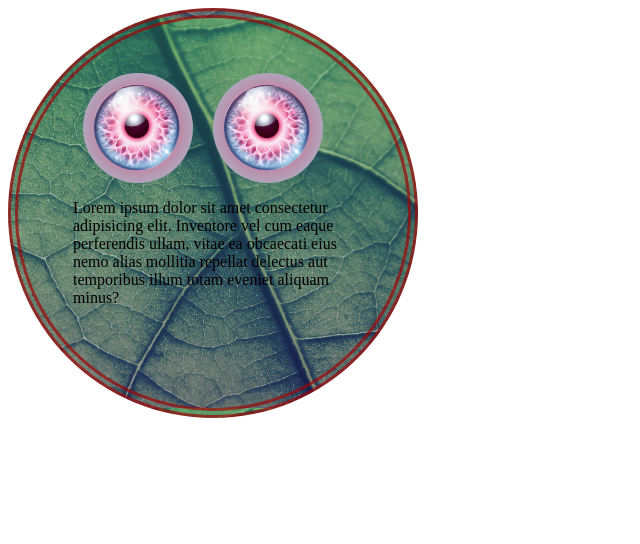
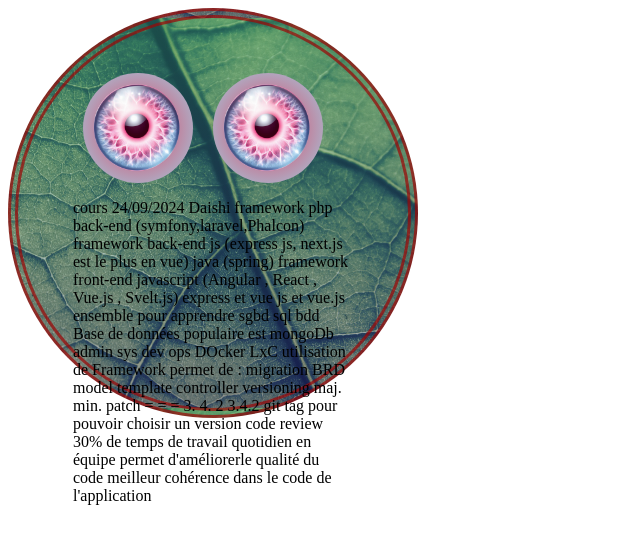
Before and after one commit to KydossK/Git-Test, a plain HTML site: page index.html in a window 1280 px wide. Shown: the whole page, without its empty margins (0-640 px from the left). Drawn offline with Linux system fonts and the light colour scheme.

Commit message:
Cours daishi

```diff
--- a/index.html
+++ b/index.html
@@ -16,9 +16,46 @@
     <br />
       </div>
       <p>
-        Lorem ipsum dolor sit amet consectetur adipisicing elit. Inventore vel
-        cum eaque perferendis ullam, vitae ea obcaecati eius nemo alias mollitia
-        repellat delectus aut temporibus illum totam eveniet aliquam minus?
+        cours 24/09/2024 Daishi
+
+        framework php back-end (symfony,laravel,Phalcon)
+        framework back-end js (express js, next.js est le plus en vue)
+        java (spring)
+
+        framework front-end javascript (Angular , React , Vue.js , Svelt.js)
+
+        express et vue js et vue.js ensemble pour apprendre
+
+        sgbd sql
+        bdd
+        Base de données populaire est mongoDb
+
+        admin sys dev ops DOcker LxC
+
+        utilisation de Framework permet de :
+        migration BRD
+        model
+        template
+        controller
+
+
+        versioning
+          maj.	 min.  patch
+
+          = = =
+           3.	  4.	2
+          3.4.2
+        git tag pour pouvoir choisir un version
+
+        code review
+        30% de temps de travail quotidien en équipe
+        permet d'améliorerle qualité du code
+        meilleur cohérence dans le code de l'application
+
+
+
+
+
       </p>
     </div>
   </body>
```
Also changed, not shown: 1 other file.
